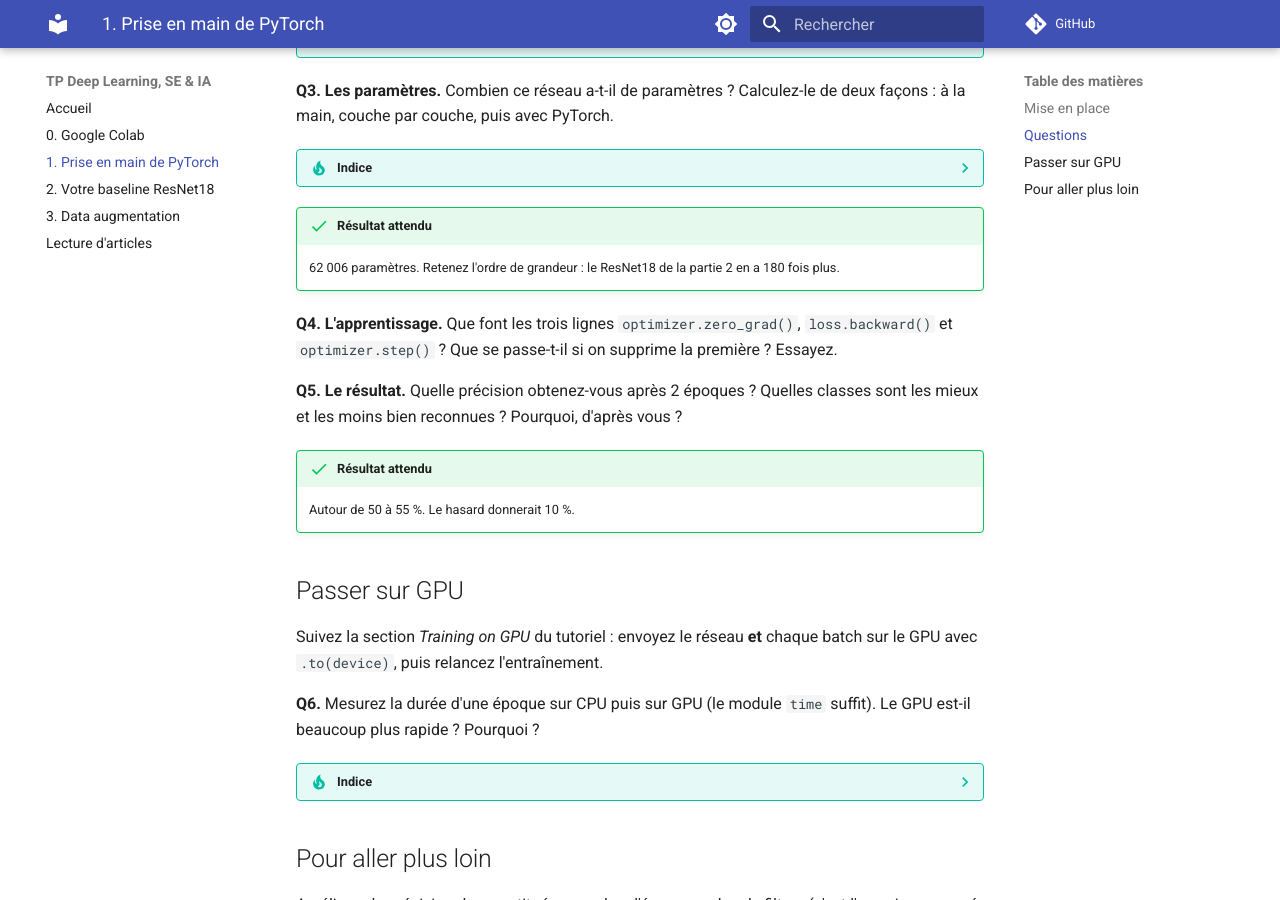
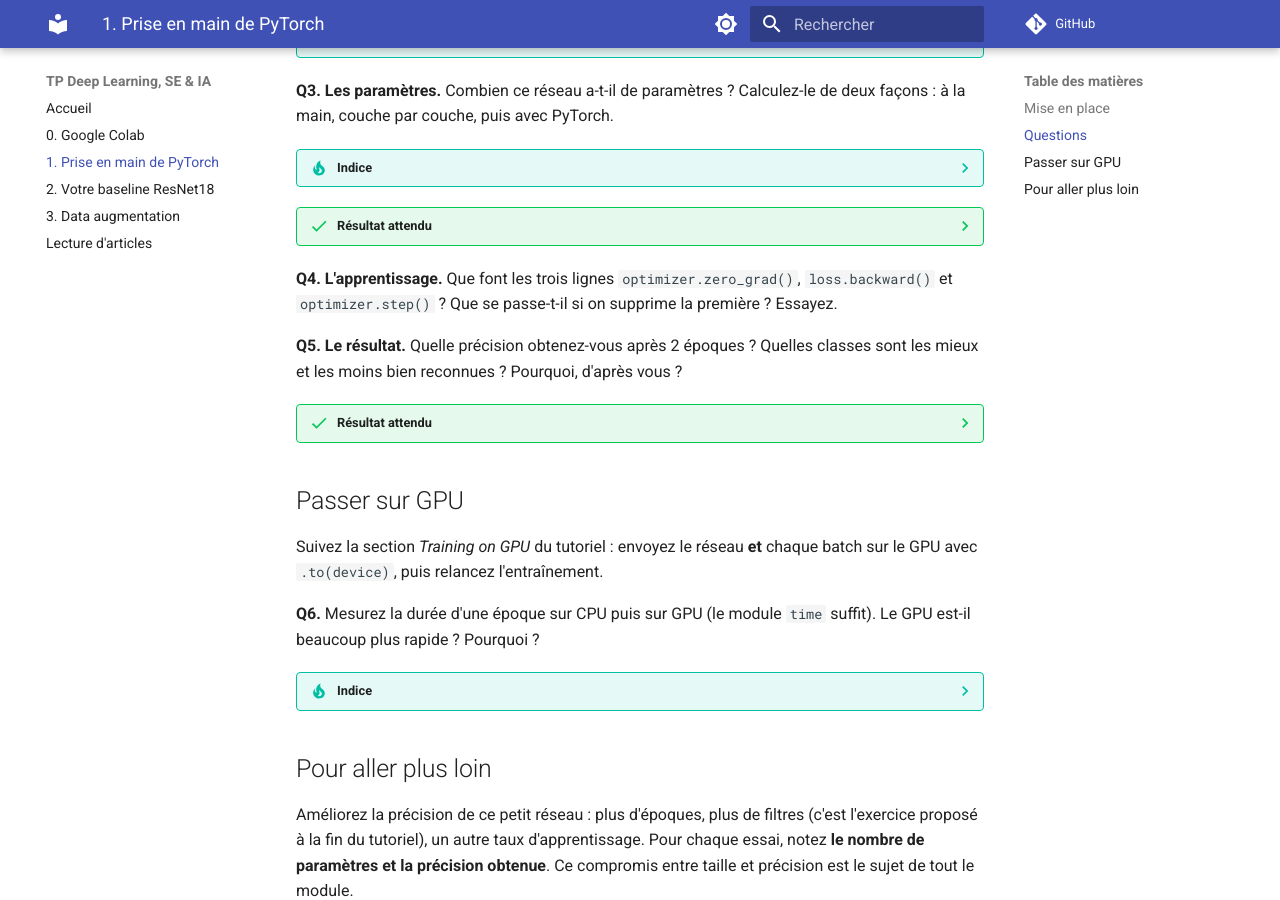
Before and after one commit to bonben/ensta-tp-deep-learning, an MkDocs documentation site: the page built from docs/01_pytorch.md, in a window 1280 px wide and 900 px high, scrolled down 895 px. Built offline with MkDocs 1.6.1 and Material for MkDocs 9.7.7, drawn with Linux system fonts in a browser that asks for light colours; comment, search, counter and statistics services are not loaded.

Commit message:
Partie 1 : résultats attendus repliables
Co-Authored-By: Claude Opus 5.5 <noreply@anthropic.com>

```diff
--- a/docs/01_pytorch.md
+++ b/docs/01_pytorch.md
@@ -41,7 +41,7 @@ deux façons : à la main, couche par couche, puis avec PyTorch.
     `net.parameters()` renvoie tous les tenseurs de poids et de biais ; `p.numel()`
     donne le nombre d'éléments d'un tenseur `p`.
 
-!!! success "Résultat attendu"
+??? success "Résultat attendu"
     62 006 paramètres. Retenez l'ordre de grandeur : le ResNet18 de la partie 2
     en a 180 fois plus.
 
@@ -52,7 +52,7 @@ première ? Essayez.
 **Q5. Le résultat.** Quelle précision obtenez-vous après 2 époques ? Quelles
 classes sont les mieux et les moins bien reconnues ? Pourquoi, d'après vous ?
 
-!!! success "Résultat attendu"
+??? success "Résultat attendu"
     Autour de 50 à 55 %. Le hasard donnerait 10 %.
 
 ## Passer sur GPU
```
